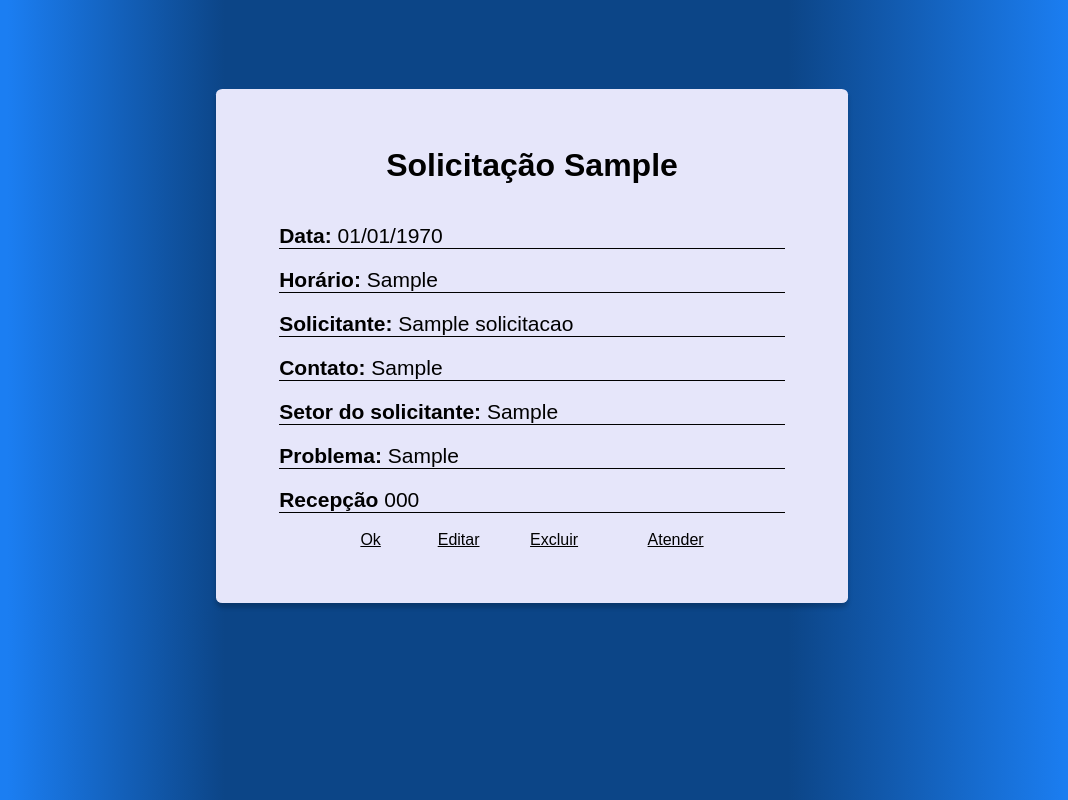
After one commit to Igor-S-Souza/Trabalho-Final-1, a PHP site: the page made by ADM/solicitaçoes_status.php in a window 1280 px wide. The commit adds this page. Shown: the whole page, without its empty margins (108-1176 px from the left). Run offline with PHP 8.4, Linux system fonts and the light colour scheme; the visitor is signed in with stand-in values (Sample User, id 1); tables that the repository leaves empty hold one stand-in row (values such as "Sample post").

Commit message:
algumas mudanças na tela de chamado

```diff
--- a/ADM/andamento_solicitacao.php
+++ b/ADM/andamento_solicitacao.php
@@ -52,7 +52,7 @@ include ("../DADOS_USUARIO/dados_de_usuario.php");
         $recepcao =  $campo['recepcao'];
 
          ?>
-        <tr class="tr2">
+        <tr class="tr2" onclick="document.location='solicitaçoes_status.php?id=<?php echo $id ?>'">
         <td class="td2"><?php echo $protocolo; ?></td>
         <td class="td2"><?php echo $data; ?></td>
         <td class="td2"><?php echo $horario; ?></td>
--- /dev/null
+++ b/ADM/solicitaçoes_status.php
@@ -0,0 +1,89 @@
+<!DOCTYPE html>
+<html>
+<?php
+      //Conexão com o banco de dados
+      include('../BANCO/conexao.php');
+      //Verificando usuário
+      include('../DADOS_USUARIO/dados_de_usuario.php');
+
+      //Recebendo e armazenando a identificação da solicitação
+      $id = $_GET['id'];
+
+      //Selecionando a solicitaçao na tabela de solicitaçao
+      $seleciona=mysqli_query($conexao, "SELECT * FROM solicitacao WHERE  id_solicitacao = '$id' ");
+         while($campo=mysqli_fetch_array($seleciona)){
+            //Armazenando os dados vindos no banco de dados da solicitação
+            $protocolo = $campo['protocolo'];
+            $data = date('d/m/Y', strtotime($campo['data1']));
+            $horario = $campo['horario'];
+            $solicitante = $campo['nome'];
+            $contato = $campo['contato'];
+            $setor = $campo['setor'];
+            $problema = $campo['problema'];
+            $recepçao = $campo['recepcao'];
+         }
+
+        //Atualizando status da solicitação no banco de dados
+        mysqli_query($conexao, "UPDATE status1 SET status='Em andamento' WHERE  id='$id' ")
+      ?>
+<head>
+    <link rel="stylesheet" type="text/css" href="../CSS/estilo.css">
+</head>
+<body class="corpo">
+    <br>
+    <div class="recibo5">
+        <br>
+        <br>
+        <center>
+            <h1 class='font1'>Solicitação
+                <?php echo $protocolo; //Apresentando o protoclo da solicitação ?>
+            </h1>
+        </center>
+        <p class='font_subilhado'><b>Data: </b>
+            <?php echo $data; //Apresentando a data da solicitação  ?>
+        </p>
+        <p class='font_subilhado'><b>Horário: </b>
+            <?php echo $horario; //Apresentando o horário da solicitação ?>
+        </p>
+        <p class='font_subilhado'><b>Solicitante: </b>
+            <?php echo $solicitante; //Apresentando o nome do solicitante ?>
+        </p>
+        <p class='font_subilhado'><b>Contato: </b>
+            <?php echo $contato; //Apresentando o contato do solicitante  ?>
+        </p>
+        <p class='font_subilhado'><b>Setor do solicitante: </b>
+            <?php echo $setor; //Apresentando o setor do solicitante  ?>
+        </p>
+        <p class='font_subilhado'><b>Problema: </b>
+            <?php echo $problema; //Apresentando o problema do solicitante ?>
+        </p>
+        <p class='font_subilhado'><b>Recepção </b>
+            <?php echo $recepçao; //Apresentando o nome do Técnico que fez a recepção da solicitação ?>
+        </p>
+        <br>
+        <div style=" display:flex; justify-content: center; flex-wrap: wrap;">
+
+            <!-- Link para a página de andamento de solicitações -->
+            <a href='andamento_solicitacao.php' class="a3" style="padding-right: 6%; padding-left: 6%;">
+            Ok
+            </a>
+            <!-- Link para a página de edição de solicitações -->
+            <a style="padding-right: 5%; padding-left: 5%;" href="editar_solicitaçao?id=<?php echo $id; //Enviando a identificação da solicitação para a página de edição de solicitação (editar_solicitaçao.php) ?>" class="a3 b">
+            Editar
+            </a>
+            <!-- Link para a página de confirmação de exclusão de solicitação -->
+            <a style="padding-right: 5%; padding-left: 5%;" href="conf_excluir_solicitaçao?id=<?php echo $id; //Enviando a identificação da solicitação para a página de confirmação de exclusão (conf_excluir_solicitaçao.php) ?>" class="a3 b">
+            Excluir
+            </a>
+            <!-- Link para a página de andamento de solicitações -->
+            <a href="finalizar_chamado.php?id=<?php echo $id; //Enviando a identificação da solicitação para a página de status (status_solicitaçao.php) ?>" class="a3" style="padding-right: 6%; padding-left: 6%;">
+            Atender
+            </a>
+        </div>
+        <br>
+        <br>
+        <br>
+    </div>
+</body>
+
+</html>
--- a/CSS/estilo.css
+++ b/CSS/estilo.css
@@ -404,3 +404,32 @@ background: #2e9dd8;
 	width: 45px;
 	height: 45px;
 }
+.recibo5 {
+    background-color: #E6E6FA;
+    font-family: 'Rubik', sans-serif;
+    border-radius: 1%/1%;
+    font-size: medium;
+    box-shadow: 0 0.28em 0.28em 0.01em rgba(0, 0, 0, .2);
+    width: 50%;
+    margin: 5% auto auto auto;
+    word-wrap: break-word;
+}
+/*a linha */
+
+.font_subilhado{
+	font-family: 'Rubik', sans-serif;
+	font-size: 21px;
+	font-weight: normal;
+	border-bottom:1px black solid;
+	box-shadow: 0 0.02em 0.02em 0 rgba(0, 0, 0, .2);
+	width: 80%;
+	margin-left: 81px;
+	padding-top: 3%;
+	margin: auto auto auto auto;
+}
+.font1{
+	text-shadow: 0 0.1em 0.1em 0.01em rgba(0, 0, 0, .2);
+}
+.b{
+	margin-left: -2%;
+}
```
